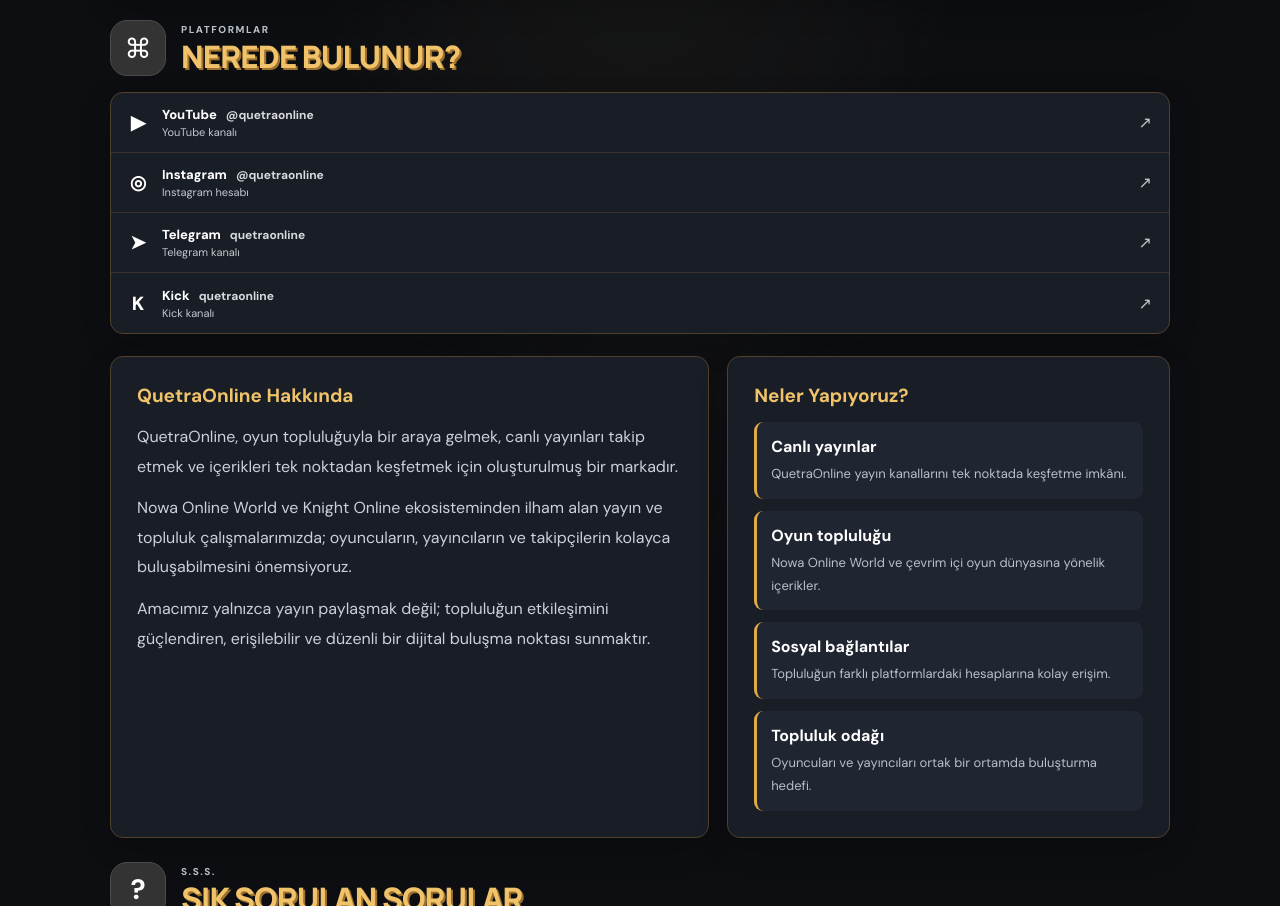
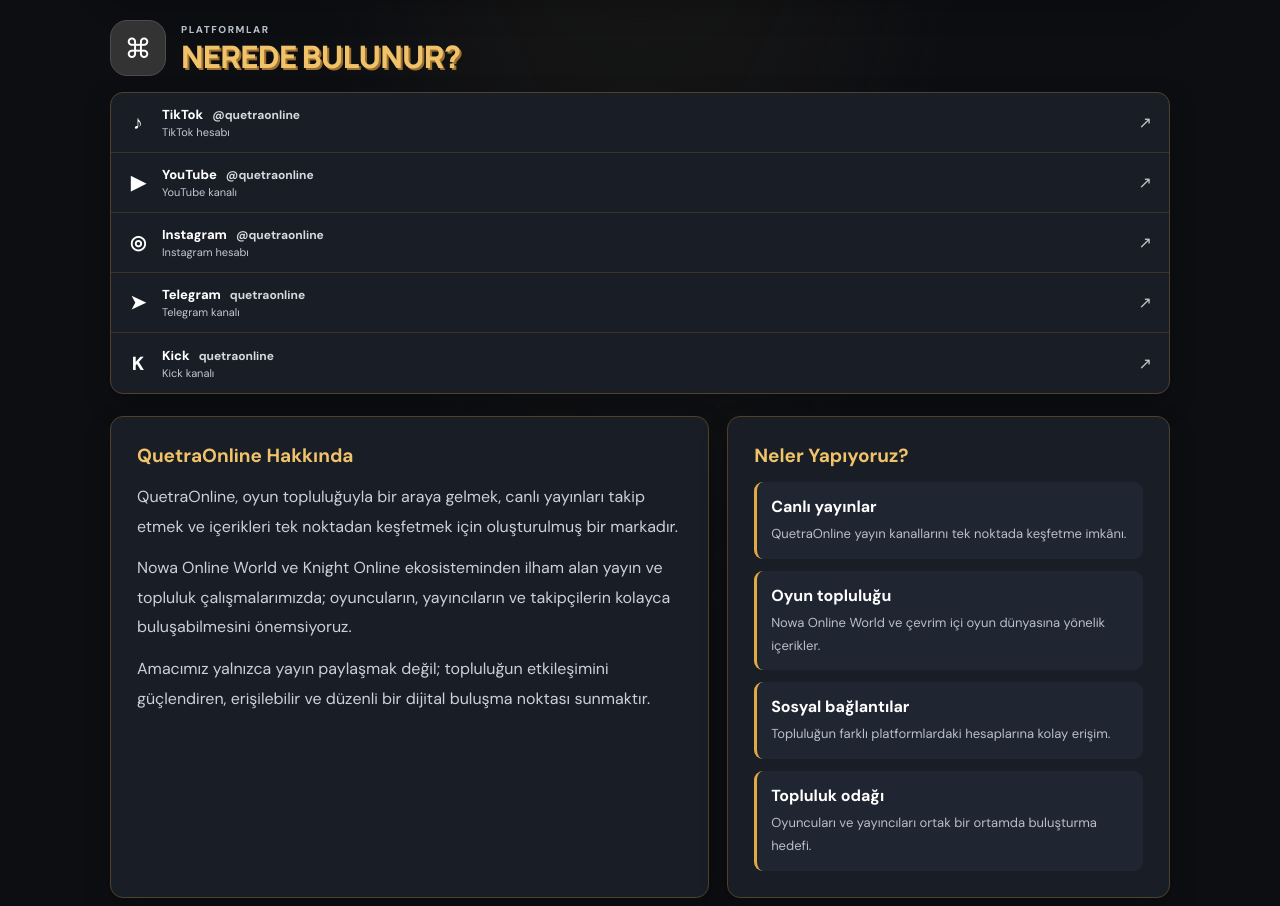
Before and after one commit to quetraonline/quetraonline, a Next.js app: page /hakkimda in a window 1280 px wide. Shown: the part 871-1777 px from the top of the page. Built offline with nearby package versions, Linux system fonts and the light colour scheme; no server answers.

Commit message:
Add TikTok to QuetraOnline platform links

```diff
--- a/app/hakkimda/page.js
+++ b/app/hakkimda/page.js
@@ -74,6 +74,7 @@ export default function AboutPage() {
           </div>
           <div className="platform-list">
             {[
+              { icon: "♪", name: "TikTok", handle: "@quetraonline", detail: "TikTok hesabı", href: "https://www.tiktok.com/@quetraonline" },
               { icon: "▶", name: "YouTube", handle: "@quetraonline", detail: "YouTube kanalı", href: "https://www.youtube.com/@quetraonline" },
               { icon: "◎", name: "Instagram", handle: "@quetraonline", detail: "Instagram hesabı", href: "https://www.instagram.com/quetraonline" },
               { icon: "➤", name: "Telegram", handle: "quetraonline", detail: "Telegram kanalı", href: "https://t.me/quetraonline" },
```
